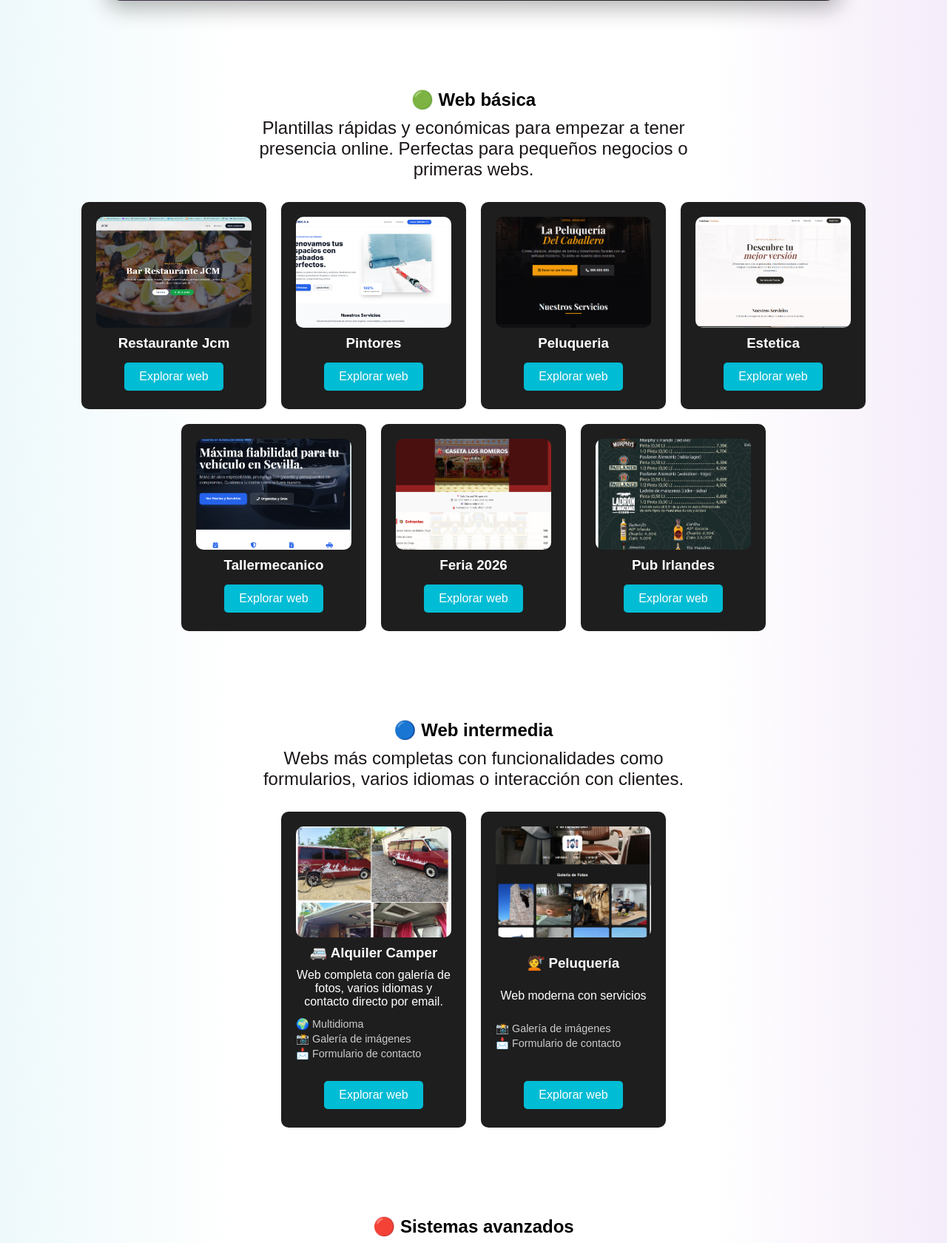
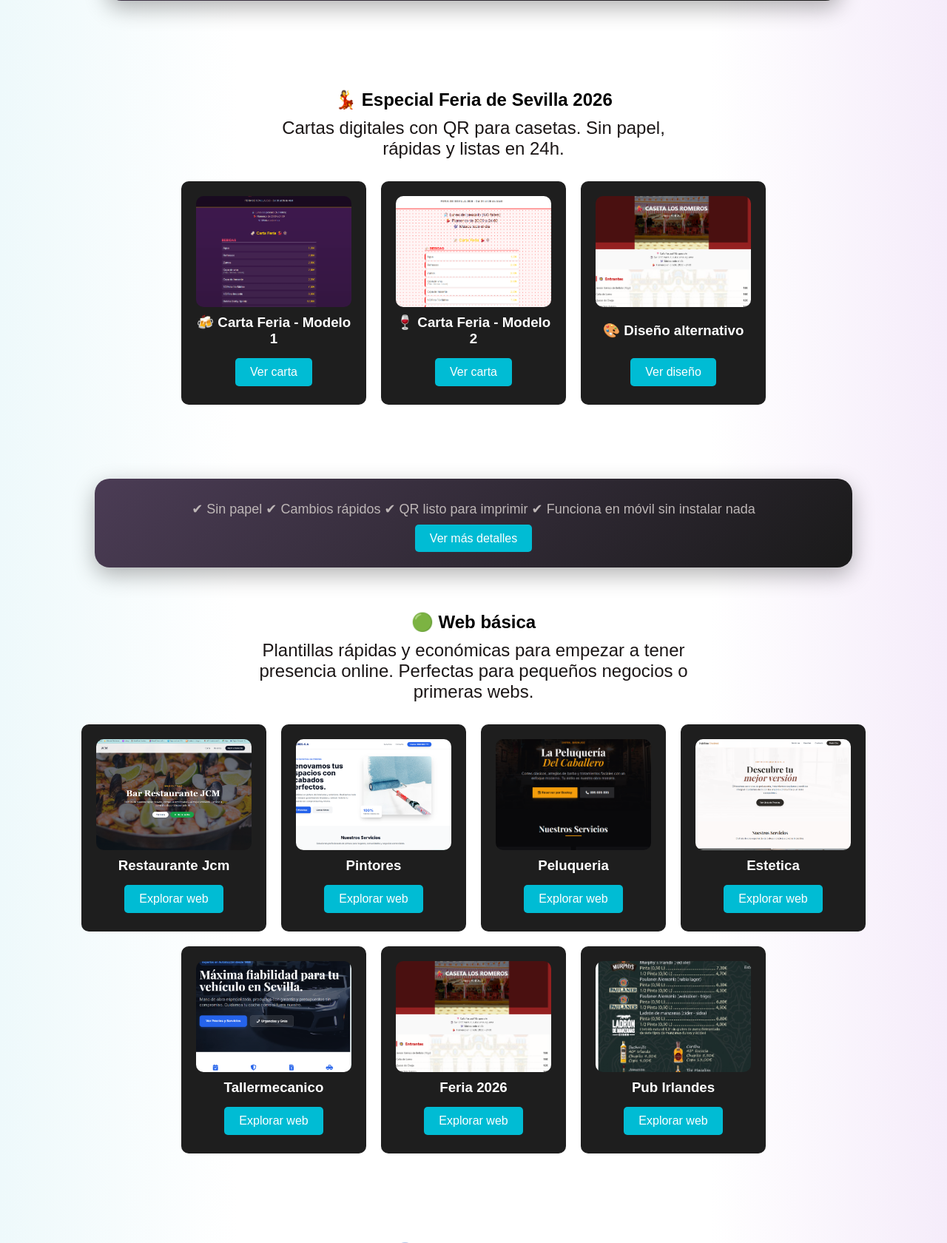
Before and after one commit to jcm201080/venta_web, a Flask app: page /portfolio/ in a window 1280 px wide. Shown: the part 1523-3203 px from the top of the page at 74% size. Run offline with Flask 3, Linux system fonts and the light colour scheme.

Commit message:
feria sevilla

```diff
--- a/app.py
+++ b/app.py
@@ -17,6 +17,7 @@ from routes.servicios import servicios_bp
 from routes.precios import precios_bp
 from routes.portfolio import portfolio_bp
 from routes.contacto import contacto_bp
+from routes.feria import feria_bp
 
 # 🔹 IA
 from ai.simple_ai import generar_respuesta, guardar_conversacion
@@ -76,6 +77,7 @@ app.register_blueprint(servicios_bp, url_prefix="/servicios")
 app.register_blueprint(precios_bp, url_prefix="/precios")
 app.register_blueprint(portfolio_bp, url_prefix="/portfolio")
 app.register_blueprint(contacto_bp, url_prefix="/contacto")
+app.register_blueprint(feria_bp)
 
 
 if __name__ == "__main__":
--- a/templates/portfolio.html
+++ b/templates/portfolio.html
@@ -103,6 +103,70 @@
 
 </section>
 
+<!-- 💃 FERIA -->
+<section class="destacado">
+
+    <h2>💃 Especial Feria de Sevilla 2026</h2>
+
+    <p class="section-desc">
+        Cartas digitales con QR para casetas. Sin papel, rápidas y listas en 24h.
+    </p>
+
+    <div class="cards">
+
+        <!-- CARTA 1 -->
+        <div class="card">
+            <div class="card-img"
+                style="background-image: url('{{ url_for('static', filename='img/feria/bar1.png') }}');">
+            </div>
+
+            <h3>🍻 Carta Feria - Modelo 1</h3>
+
+            <a href="/static/cartas/feria2026/bar1/" target="_blank" class="btn">
+                Ver carta
+            </a>
+        </div>
+
+        <!-- CARTA 2 -->
+        <div class="card">
+            <div class="card-img"
+                style="background-image: url('{{ url_for('static', filename='img/feria/bar2.png') }}');">
+            </div>
+
+            <h3>🍷 Carta Feria - Modelo 2</h3>
+
+            <a href="/static/cartas/feria2026/bar2/" target="_blank" class="btn">
+                Ver carta
+            </a>
+        </div>
+
+        <!-- DISEÑO -->
+        <div class="card">
+            <div class="card-img"
+                style="background-image: url('{{ url_for('static', filename='img/basicas/feria_2026.png') }}');">
+            </div>
+
+            <h3>🎨 Diseño alternativo</h3>
+
+            <a href="/portfolio/basicas/feria_2026.html" target="_blank" class="btn">
+                Ver diseño
+            </a>
+        </div>
+
+    </div>
+
+</section>
+<div class="info-box">
+    <p class="info-text">
+        ✔ Sin papel
+        ✔ Cambios rápidos
+        ✔ QR listo para imprimir
+        ✔ Funciona en móvil sin instalar nada
+    </p>
+
+    <a href="/feria" class="btn">Ver más detalles</a>
+</div>
+
 <!-- 🟢 BASICO -->
 <section>
     <h2>🟢 Web básica</h2>
```
Also changed, not shown: routes/feria.py (added, +8 -0 lines), templates/feria.html (added, +79 -0 lines), templates/index.html (+15 -0 lines), static/img/feria/bar1.png (added), static/img/feria/bar2.png (added).
